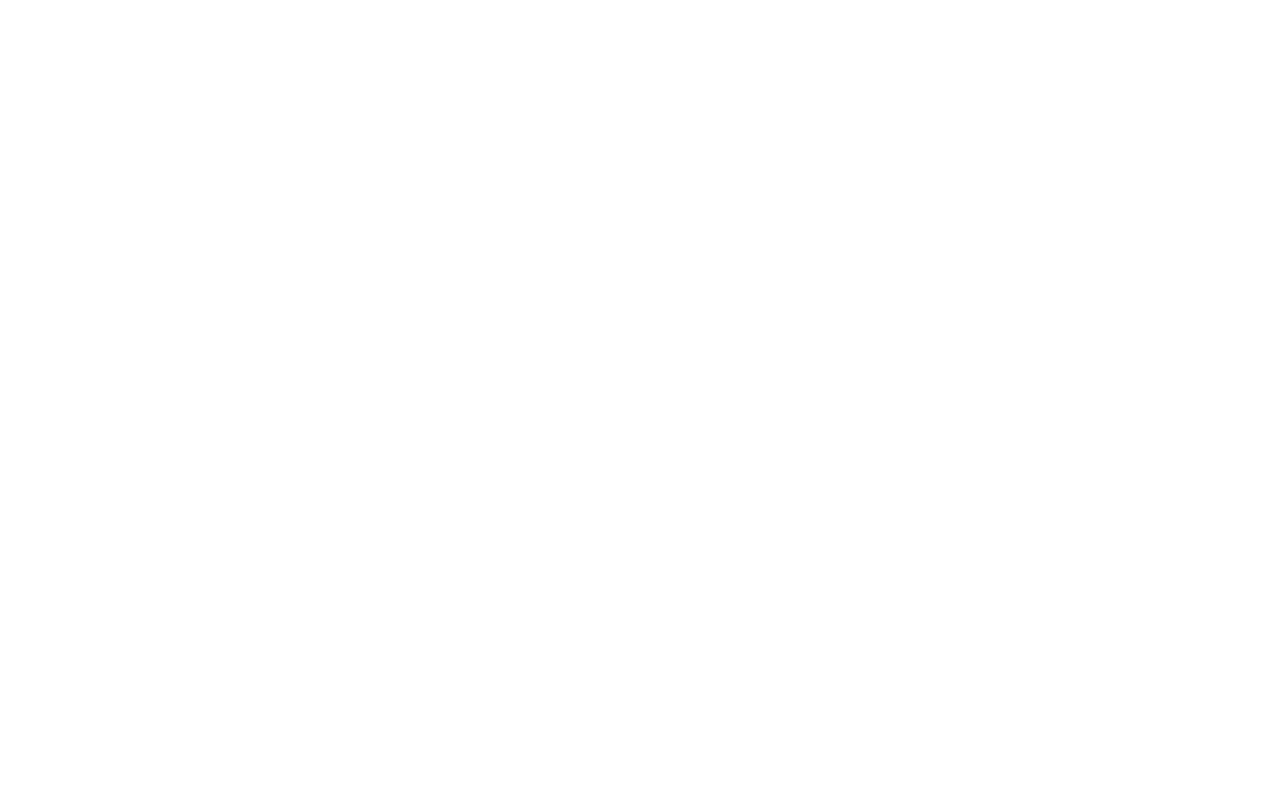
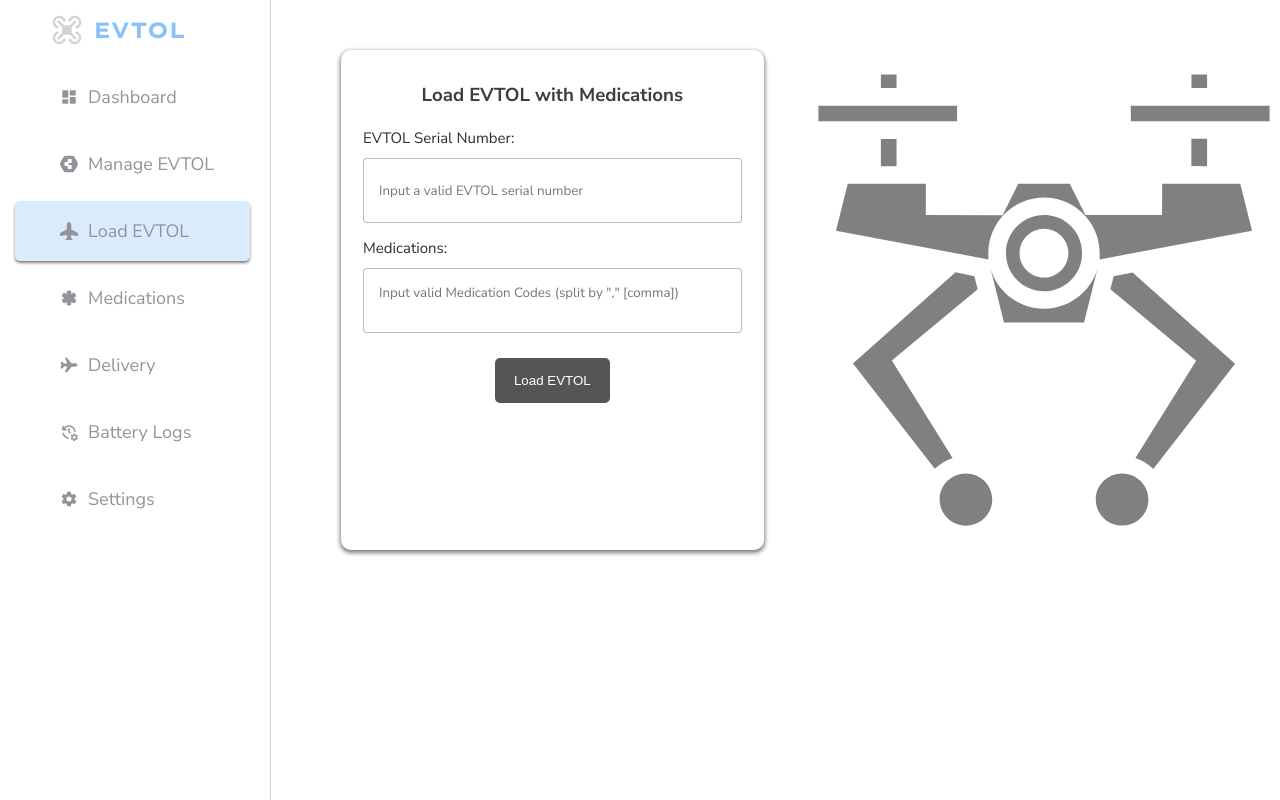
Before and after one commit to Korede647/Evtol-frontend, a React (Vite) app: page /loadEvtol in a window 1280 px wide. Before the commit this address had no page. Built offline with nearby package versions, Linux system fonts and the light colour scheme; a web font is replaced by a local one.

Commit message:
load evtol

```diff
--- a/src/App.jsx
+++ b/src/App.jsx
@@ -4,6 +4,7 @@
 import SideBar from './components/sidebar/SideBar'
 import MngEvtol from './pages/manageEvtol/MngEvtol'
 import Medication from './pages/medication/Medication'
+import LoadEvtol from './pages/loadEvtol/LoadEvtol'
 
 function App() {
   return (
@@ -13,6 +14,7 @@
         <Route path='/' element = {<SideBar/>}/>
          <Route path= '/manageEvtol' element = {<MngEvtol/>} />
          <Route path='/medications' element = {<Medication/>} />
+         <Route path='/loadEvtol' element = {<LoadEvtol/>} />
       </Routes>
     </Router>
 
--- /dev/null
+++ b/src/pages/loadEvtol/LoadEvtol.jsx
@@ -0,0 +1,49 @@
+import React from 'react'
+import "./loadEvtol.css"
+import SideBar from '../../components/sidebar/SideBar'
+import { GiDeliveryDrone } from 'react-icons/gi'
+
+const LoadEvtol = () => {
+  return (
+    <div className='loadMain'>
+      <SideBar/>
+        <div className="load">
+           <form className='formLoad'>
+           <h3> Load EVTOL with Medications</h3>
+            <div className="loadSN">
+                <label htmlFor="">EVTOL Serial Number:</label>
+                <input type="text" placeholder='Input a valid EVTOL serial number' />
+            </div>
+
+            <div className="loadSN">
+                <label htmlFor="">Medications:</label>
+                <textarea
+                placeholder='Input valid Medication Codes (split by "," [comma])'
+                ></textarea>
+                 {/* onChange={(e) => setMedications(e.target.value.split(","))} */}
+            </div>
+            <button>
+            {/* {loading ? "Loading..." : "Load EVTOL"} */}
+            Load EVTOL
+            </button>
+            {/* {message &&  */}
+            <p className='message'>
+                {/* {message} */}
+            {/* Evtol with serial number NDDHEDJDHIEUI loaded successfully */}
+            </p>
+            {/* } */}
+           </form>
+
+           <div className="drone">
+           <GiDeliveryDrone
+           style={{
+            fontSize: '500px',
+            color: 'grey',
+           }} />
+           </div>
+        </div>
+    </div>
+  )
+}
+
+export default LoadEvtol
--- /dev/null
+++ b/src/pages/loadEvtol/loadEvtol.css
@@ -0,0 +1,103 @@
+.loadMain{
+    width: 100%;
+    height: 100vh;
+    display: flex;
+    gap: 20px;
+}
+
+.load{
+    width: 80%;
+    height: 100vh;
+    padding-left: 50px;
+    padding-top: 50px;
+    font-family: "Nunito Sans", serif;
+    overflow-y: scroll;
+    /* border: solid red; */
+    display: flex;
+    gap: 30px;
+}
+.load::-webkit-scrollbar{
+    width: 10px;
+}
+.load::-webkit-scrollbar-track {
+    background-color: #f1f1f1;
+    box-shadow: inset 0 0 5px rgb(105, 105, 105);
+    border-radius: 3px;
+  }
+.load::-webkit-scrollbar-thumb {
+    background-color: #888;
+    border-radius: 3px;
+  }
+.load::-webkit-scrollbar-thumb:hover {
+    background-color: #555;
+  }
+
+.formLoad>h3{
+    color: #3d3d3d;
+}
+
+.formLoad{
+    width: 45%;
+    height: 500px;
+    display: flex;
+    flex-direction: column;
+    align-items: center;
+    box-shadow: 0px 2px 4px 1px gray;
+    padding: 22px;
+    border-radius: 10px;
+  }
+
+  .formLoad> h3{
+    margin-top: 10px;
+    margin-bottom: 20px;
+  }
+
+.loadSN{
+    width: 100%;
+    height: 110px;
+    display: flex;
+    flex-direction: column;
+    gap: 10px;
+}
+
+.loadSN>label{
+    font-size: 15px;
+    color: #2e2b2b;
+}
+
+.loadSN> textarea, .loadSN>input{
+    height: 65px;
+    resize: none;
+    font-family: "Nunito Sans", serif;
+    border-radius: 4px;
+    border: solid 1px #95929aa1;
+    outline: none;
+    padding: 15px;
+}
+
+.formLoad> button{
+    width: 115px;
+    height: 45px;
+    text-align: center;
+    border: none;
+    border-radius: 5px;
+    background-color: #555;
+    color: white;
+    margin-top: 10px;
+}
+.formLoad> button:hover{
+    transition: all ease-in-out 0.5s;
+    background-color: #474747;
+    cursor: pointer;
+}
+
+.formLoad> p{
+    margin-top: 15px;
+    font-size: 13px;
+}
+.drone{
+    width: 47%;
+    height: 90vh;
+    text-align: center;
+    /* border: solid red; */
+}
```
